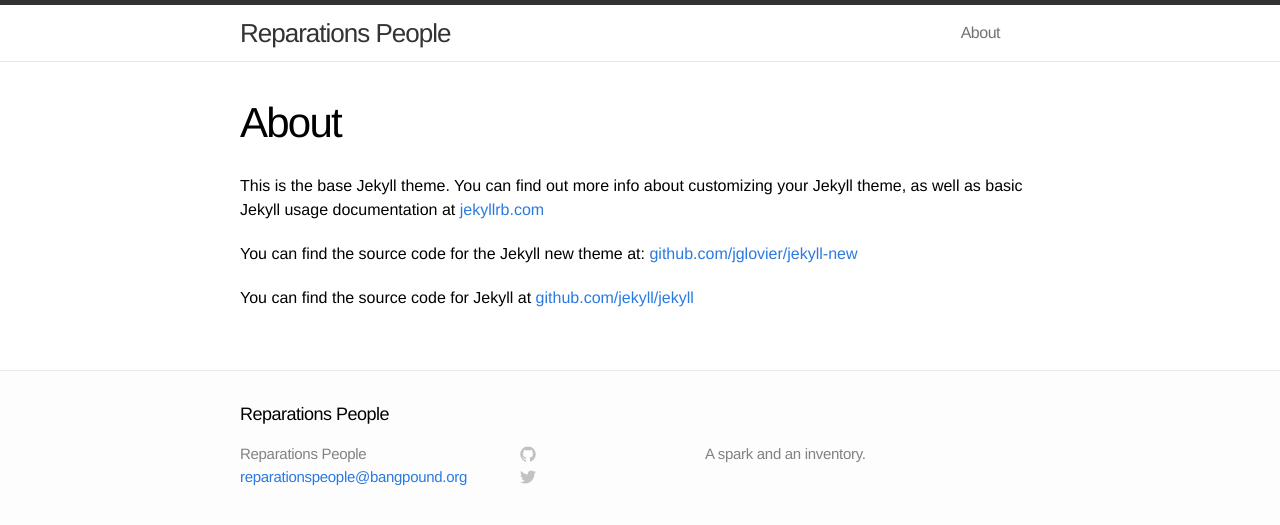
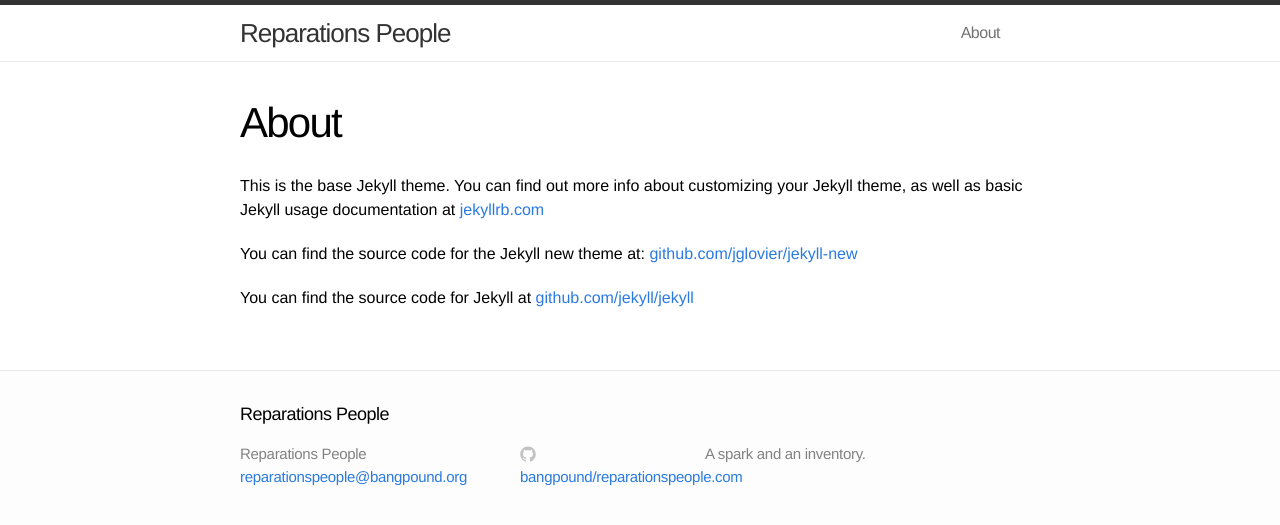
Before and after one commit to bangpound/reparationspeople.com, a Jekyll site: the page built from about.md, in a window 1280 px wide. Shown: the top 525 px of the page. Built offline with Jekyll 4.4.1, drawn with Linux system fonts in a browser that asks for light colours.

Commit message:
change footer matter.

```diff
--- a/_includes/footer.html
+++ b/_includes/footer.html
@@ -14,7 +14,7 @@
     <div class="footer-col-2 column">
       <ul>
         <li>
-          <a href="https://github.com/{{ site.username }}">
+          <a href="https://github.com/bangpound/reparationspeople.com">
             <span class="icon github">
               <svg version="1.1" class="github-icon-svg" xmlns="http://www.w3.org/2000/svg" xmlns:xlink="http://www.w3.org/1999/xlink" x="0px" y="0px"
                  viewBox="0 0 16 16" enable-background="new 0 0 16 16" xml:space="preserve">
@@ -29,9 +29,10 @@
                 c0,0.208,0.14,0.449,0.534,0.373c3.081-1.028,5.302-3.935,5.302-7.362C15.76,3.906,12.285,0.431,7.999,0.431z"/>
               </svg>
             </span>
-            <span class="username">{{ site.username }}</span>
+            <span class="username">bangpound/reparationspeople.com</span>
           </a>
         </li>
+        <!--
         <li>
           <a href="https://twitter.com/{{ site.username }}">
             <span class="icon twitter">
@@ -49,6 +50,7 @@
             <span class="username">{{ site.username }}</span>
           </a>
         </li>
+        -->
       </ul>
     </div>
 
```
